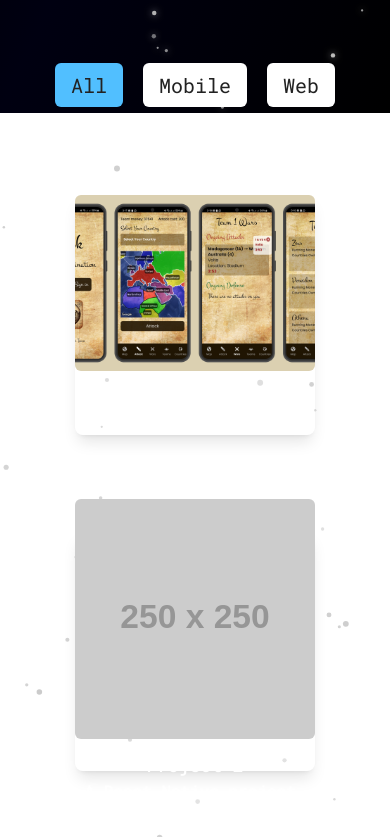
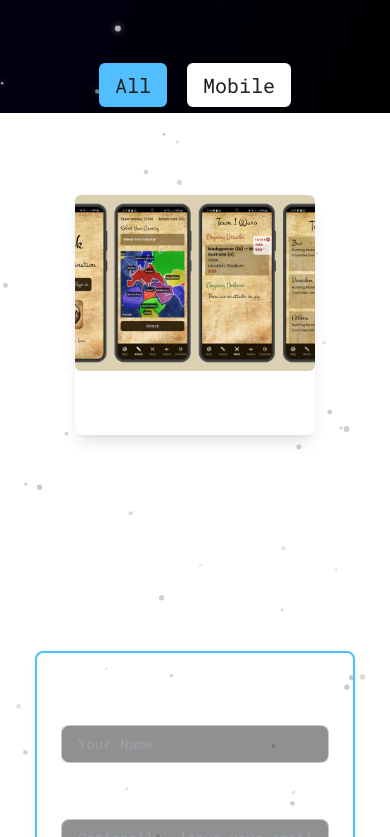
Before and after one commit to RamezzE/Portfolio, a React (Vite) app: page / in a window 390 px wide. Shown: the part 731-1568 px from the top of the page. Built offline with nearby package versions, Linux system fonts and the light colour scheme.

Commit message:
feat: update project pop up & integrate updates

```diff
--- a/src/components/ProjectCard.jsx
+++ b/src/components/ProjectCard.jsx
@@ -1,9 +1,9 @@
+/* eslint-disable react/prop-types */
 import useOnScreen from "./useOnScreen";
 import { GlobalContext } from "../context/GlobalProvider";
 import { useContext } from "react";
 
-// eslint-disable-next-line react/prop-types
-const ProjectCard = ({ image, title, description }) => {
+const ProjectCard = ({ projectData }) => {
     const { dispatch } = useContext(GlobalContext);
     const [ref, isVisible] = useOnScreen({ threshold: 0.5 });
 
@@ -16,28 +16,28 @@ const ProjectCard = ({ image, title, description }) => {
                 {/* Front side */}
                 <div className="flip-card-front flex flex-col justify-center items-center rounded-md shadow-lg">
                     <img
-                        src={image}
-                        alt={title}
+                        src={projectData.image}
+                        alt={projectData.name}
                         className="w-64 h-64 object-cover rounded-md mb-3"
                     />
                     <div className="flex flex-col justify-center items-center">
                         <h1 className="font-robotoMono font-medium text-primary text-lg">
-                            {title}
+                            {projectData.name}
                         </h1>
                         <h1 className="font-robotoMono text-primary text-base">
-                            {description}
+                            {projectData.description}
                         </h1>
                     </div>
                 </div>
 
                 {/* Back side */}
                 <div className="flip-card-back flex flex-col justify-center items-center rounded-md shadow-lg gap-y-6">
-                    <h1 className="font-robotoMono font-medium text-primary text-lg">{title}</h1>
-                    <h1 className="font-robotoMono text-primary text-base">{description}</h1>
+                    <h1 className="font-robotoMono font-medium text-primary text-lg">{projectData.name}</h1>
+                    <h1 className="font-robotoMono text-primary text-base">{projectData.description}</h1>
                     <button className="bg-primary text-bgColor font-robotoMono font-medium text-base md:text-lg py-2 px-4 rounded-md w-fit transition duration-500 ease-in-out transform hover:scale-110 hover:bg-secondary"
-                        onClick={() => { dispatch({ type: "TOGGLE_PROJECT_POPUP", payload: { name: title, description } }) }}
+                        onClick={() => { dispatch({ type: "TOGGLE_PROJECT_POPUP", payload: projectData }) }}
                     >
-                        View Project
+                        More Details
                     </button>
                 </div>
             </div>
--- a/src/components/ProjectPopUp.jsx
+++ b/src/components/ProjectPopUp.jsx
@@ -1,7 +1,6 @@
 import { useContext } from 'react';
 import { GlobalContext } from '../context/GlobalProvider';
 
-// eslint-disable-next-line react/prop-types
 const ProjectPopUp = () => {
 
     const { state, dispatch } = useContext(GlobalContext);
@@ -10,7 +9,7 @@ const ProjectPopUp = () => {
     if (!state.projectPopUpVisible) return null;
 
     return (
-        <div className="fixed w-screen h-screen top-0 left-0 bg-black/50 p-8 z-50 flex items-center justify-center">
+        <div className="fixed w-screen h-screen top-0 left-0 bg-black/50 p-8 z-[20] flex items-center justify-center">
             <div className="flex flex-col shadow-2xl rounded-lg min-h-[300px] max-h-[100%] w-[100%] h-[75%] sm:w-[85%] sm:h-[85%] bg-[#111] border-2 md:border-4 border-secondary p-4 space-y-5 overflow-y-auto">
                 <button
                     onClick={() => dispatch({ type: "TOGGLE_PROJECT_POPUP" })}
@@ -19,9 +18,34 @@ const ProjectPopUp = () => {
                     X
                 </button>
 
-                <div className="flex flex-col justify-start items-center h-full space-y-4">
-                    <h2 className="text-4xl font-rubik font-medium text-primary">{data.name}</h2>
-                    <p className="text-lg text-center text-primary/50">{data.description}</p>
+                <div className="flex flex-col justify-start items-center md:items-start h-full space-y-4 md:px-10 md:py-5">
+                    <h2 className="text-3xl md:text-4xl font-rubik font-medium text-primary">{data.name}</h2>
+                    <p className="text-base md:text-lg text-center md:text-start text-primary/50">{data.long_description}</p>
+                    <div className="flex flex-col md:flex-row md:space-x-16 w-full h-full pb-2">
+                        <div className="flex flex-col justify-between md:max-w-[50%] h-full">
+
+                            <div className="flex flex-row flex-wrap justify-center md:justify-start items-start gap-x-2 gap-y-4 ">
+                                {data.tech_stack.map((tech, index) => (
+                                    <span key={index} className="bg-[#333] text-primary text-sm md:text-base font-rubik font-medium py-2 px-4 rounded-full h-fit w-fit hover:bg-[#444] transition-all cursor-pointer">
+                                        {tech}
+                                    </span>
+
+                                ))}
+                            </div>
+
+                            {/* {data.links.map((link, index) => (
+                                <a key={index} href={link.url} target="_blank" rel="noreferrer" className="bg-[#333] text-primary text-sm md:text-base font-rubik font-medium py-2 px-4 rounded-full w-min hover:bg-[#444] transition-all cursor-pointer">
+                                    {link.name}
+                                </a>
+                            ))} */}
+
+                        </div>
+
+                        <div className="max-w-0 md:min-w-[30%] md:max-w-[45%]">
+                            <img src={data.image} alt={data.name} className="w-full h-full object-contain rounded-md" />
+                        </div>
+                    </div>
+
                 </div>
             </div>
         </div>
--- a/src/constants/projects.js
+++ b/src/constants/projects.js
@@ -3,17 +3,32 @@ import images from "./images";
 const projects = [
   {
     image: images.HST_Risk,
-    title: "HST Risk",
+    name: "HST Risk",
     description: "React Native Expo",
+    long_description: "A mobile app mimicking 'RISK' where teams battle for virtual countries using virtual money. Real-life challenges decide outcomes, and winners gain control of both their country and the opponent's.",
+    tech_stack: ["React Native", "Expo", "Node.js", "Express", "MongoDB"],
+    links: [
+      {
+        name: "GitHub",
+        url: ""
+      },
+    ],
     category: "Mobile",
   },
-  {
-    image: "https://via.placeholder.com/250",
-    title: "Project 2",
-    description: "A React Native project.",
-    category: "Web",
-  },
+  // {
+  //   image: "https://via.placeholder.com/250",
+  //   title: "Project 2",
+  //   description: "A React Native project.",
+  //   tech_stack: ["React Native", "Expo", "Node.js", "Express", "MongoDB"],
+  //   links: [
+  //     {
+  //       name: "GitHub",
+  //       url: ""
+  //     },
+  //   ],
+  //   category: "Web",
+  // },
 ];
 
 
-export default projects
+export default projects;
--- a/src/context/GlobalProvider.jsx
+++ b/src/context/GlobalProvider.jsx
@@ -5,6 +5,10 @@ const initialState = {
   projectPopUpData: {
     name: "",
     description: "",
+    long_description: "",
+    tech_stack: [""],
+    links: [{ name: "", url: "" }],
+    category: "",
   },
 };
 
--- a/src/pages/Home/sections/Projects.jsx
+++ b/src/pages/Home/sections/Projects.jsx
@@ -93,9 +93,7 @@ const Projects = () => {
         {state.filteredProjects.map((project, index) => (
           <ProjectCard
             key={index}
-            image={project.image}
-            title={project.title}
-            description={project.description}
+            projectData={project}
           />
         ))}
       </motion.div>
```
